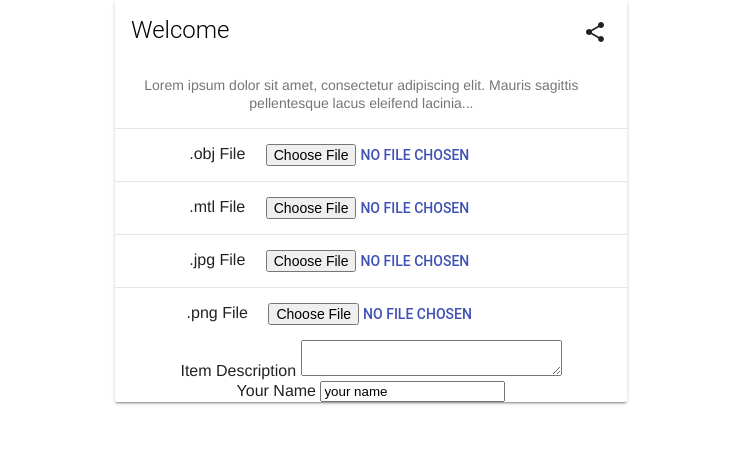
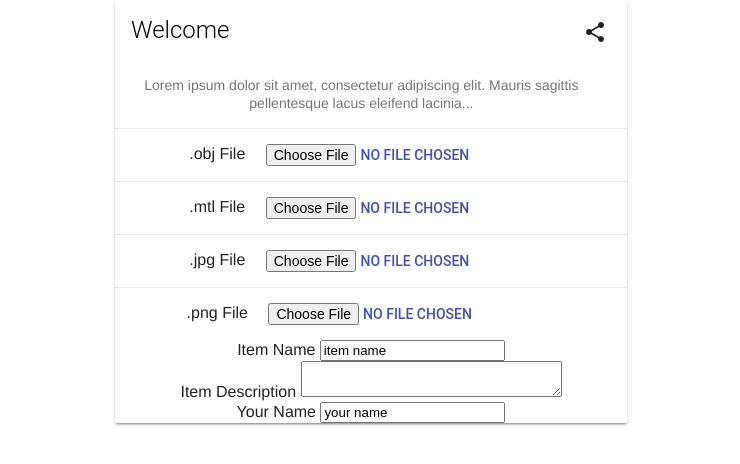
Before and after one commit to FNLHub/virtualMuseum, a plain HTML site: page public/index.html in a window 1280 px wide. Shown: the part 96-560 px from the top of the page, without its empty margins (269-1009 px from the left). Drawn offline with nearby package versions, Linux system fonts and the light colour scheme; some packages are replaced by stand-ins of ours.

Commit message:
added text field for item name

```diff
--- a/public/index.html
+++ b/public/index.html
@@ -67,6 +67,12 @@
       <div class="mdl-card__actions mdl-card--border">
           <label>.png File</label>
         <input type="file" accept = ".png" id="png" class="mdl-button mdl-button--colored mdl-js-button mdl-js-ripple-effect">
+      </div>
+      <div>
+        <label>Item Name</label>
+        <input type = "text"
+               id = "itemName"
+               value = "item name"/>
       </div>
       <div>
         <label>Item Description</label>
```
